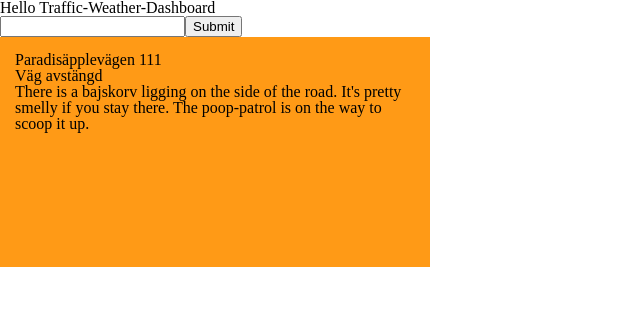
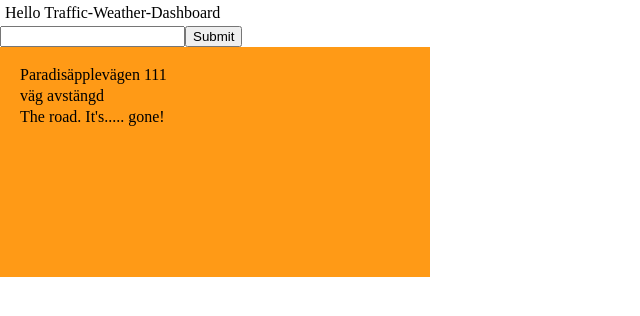
Before and after one commit to BadThad/Traffic-Weather-Dashboard, a React (Vite) app: page / in a window 1280 px wide. Shown: the top 316 px of the page, without its empty margins (0-640 px from the left). Built offline with nearby package versions, Linux system fonts and the light colour scheme.

Commit message:
added useState in trafficSituation component

```diff
--- a/src/components/trafficSituation.tsx
+++ b/src/components/trafficSituation.tsx
@@ -1,20 +1,19 @@
+import { useEffect, useState } from "react";
 import "./trafficSituationStyles.css"
+
+function TrafficSituation() {
+
+const [adress, setAdress] = useState("Paradisäpplevägen 111");
+const [situation, setSituation] = useState("väg avstängd");
+const [message, setMessage] = useState("The road. It's..... gone!");
 
 
 
-
-function TrafficSituation() {
-
     return (
         <div className="componentContainer">
-            <p>Paradisäpplevägen 111</p>                                    {/*VAR*/}
-
-            <p>Väg avstängd</p>                                             {/*VAD*/}
-
-            <p>There is a bajskorv ligging on the side of the road.         {/*VARFÖR*/}
-                It's pretty smelly if you stay there. The poop-patrol is
-                on the way to scoop it up.
-            </p>
+            <p>{adress}</p>             {/*VAR*/}
+            <p>{situation}</p>          {/*VAD*/}
+            <p>{message}</p>            {/*VARFÖR*/}
         </div>
     );
 
--- a/src/components/trafficSituationStyles.css
+++ b/src/components/trafficSituationStyles.css
@@ -5,3 +5,7 @@
 
     padding:15px;
 }
+
+p{
+    margin: 5px;
+}
```
